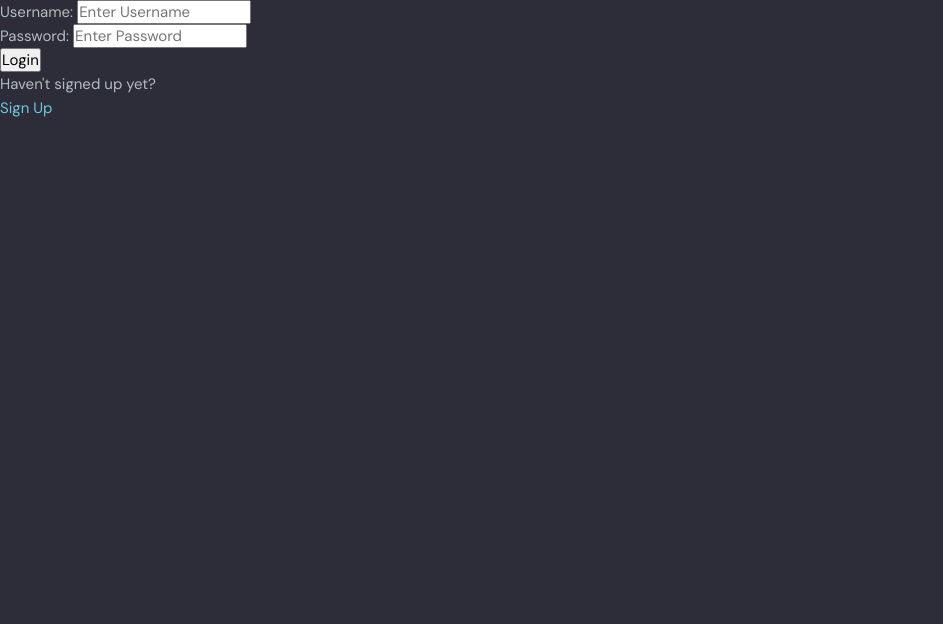
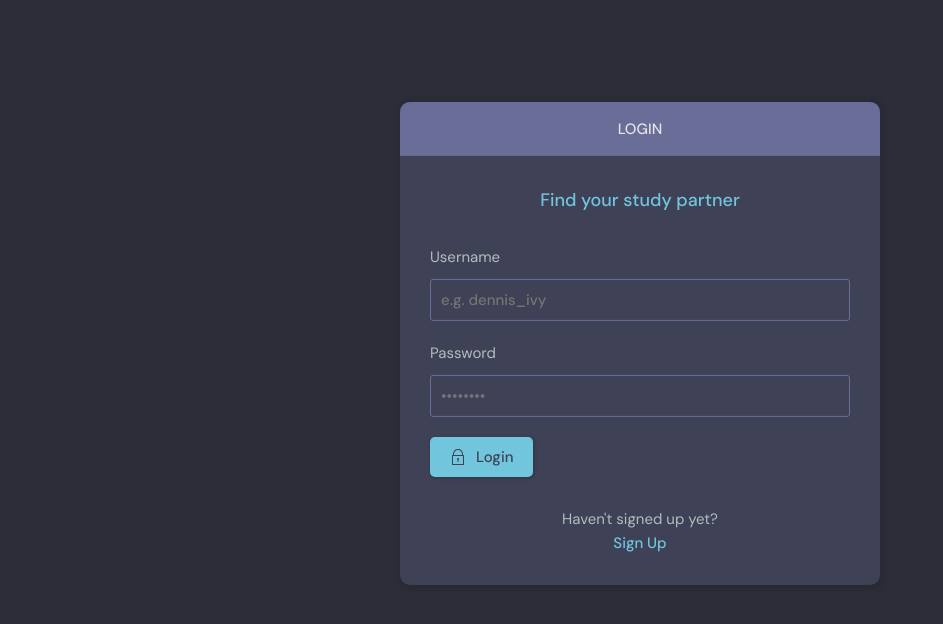
Before and after one commit to DeaaTH65/Study_Buddy, a Django app: page /login/ in a window 1280 px wide. Shown: the part 76-700 px from the top of the page, without its empty margins (0-943 px from the left). Run offline with Django 4.2, Linux system fonts and the light colour scheme.

Commit message:
login design

```diff
--- a/base/templates/base/login_register.html
+++ b/base/templates/base/login_register.html
@@ -2,30 +2,116 @@
 
 
 {% block content %}
+    <main class="auth layout">
       {% if page == 'login' %}
-<div>
-    <form method="POST" action="">
+      <div class="container">
+        <div class="layout__box">
+          <div class="layout__boxHeader">
+            <div class="layout__boxTitle">
+              <h3>Login</h3>
+            </div>
+          </div>
+          <div class="layout__body">
+            <h2 class="auth__tagline">Find your study partner</h2>
+
+            <form class="form" action="" method="POST">
               {% csrf_token %}
-        <label>Username:</label>
-        <input type="text" name="username" placeholder="Enter Username" />
-        <br/>
-        <label>Password:</label>
-        <input type="password" name="password" placeholder="Enter Password" />
-        <br/>
-        <input type="submit" value="Login" />
+              <div class="form__group form__group">
+                <label for="room_name">Username</label>
+                <input id="username" name="username" type="text" placeholder="e.g. dennis_ivy" />
+              </div>
+              <div class="form__group">
+                <label for="password">Password</label>
+                <input
+                  id="password"
+                  name="password"
+                  type="password"
+                  placeholder="&bull;&bull;&bull;&bull;&bull;&bull;&bull;&bull;"
+                />
+              </div>
+
+              <button class="btn btn--main" type="submit">
+                <svg
+                  version="1.1"
+                  xmlns="http://www.w3.org/2000/svg"
+                  width="32"
+                  height="32"
+                  viewBox="0 0 32 32"
+                >
+                  <title>lock</title>
+                  <path
+                    d="M27 12h-1v-2c0-5.514-4.486-10-10-10s-10 4.486-10 10v2h-1c-0.553 0-1 0.447-1 1v18c0 0.553 0.447 1 1 1h22c0.553 0 1-0.447 1-1v-18c0-0.553-0.447-1-1-1zM8 10c0-4.411 3.589-8 8-8s8 3.589 8 8v2h-16v-2zM26 30h-20v-16h20v16z"
+                  ></path>
+                  <path
+                    d="M15 21.694v4.306h2v-4.306c0.587-0.348 1-0.961 1-1.694 0-1.105-0.895-2-2-2s-2 0.895-2 2c0 0.732 0.413 1.345 1 1.694z"
+                  ></path>
+                </svg>
+
+                Login
+              </button>
+            </form>
+
+            <div class="auth__action">
               <p>Haven't signed up yet?</p>
-        <a href="{% url 'register' %}">Sign Up</a>
-    </form>
+              <a href="{% url 'register' %}" class="btn btn--link">Sign Up</a>
+            </div>
+          </div>
+        </div>
       </div>
       {% else %}
-<div>
-    <form method="POST" action="">
-        {% csrf_token %}
-        {{ form.as_p }}
-        <input type="submit" value="Register" />
+      <div class="container">
+        <div class="layout__box">
+          <div class="layout__boxHeader">
+            <div class="layout__boxTitle">
+              <h3>Register</h3>
+            </div>
+          </div>
+          <div class="layout__body">
+            <h2 class="auth__tagline">Find your study partner</h2>
+
+            <form class="form" action="" method="POST">
+              <div class="form__group form__group">
+                <label for="room_name">Username</label>
+                <input id="username" name="username" type="text" placeholder="e.g. dennis_ivy" />
+              </div>
+              <div class="form__group">
+                <label for="password">Password</label>
+                <input
+                  id="password"
+                  name="password"
+                  type="password"
+                  placeholder="&bull;&bull;&bull;&bull;&bull;&bull;&bull;&bull;"
+                />
+              </div>
+
+              <button class="btn btn--main" type="submit">
+                <svg
+                  version="1.1"
+                  xmlns="http://www.w3.org/2000/svg"
+                  width="32"
+                  height="32"
+                  viewBox="0 0 32 32"
+                >
+                  <title>lock</title>
+                  <path
+                    d="M27 12h-1v-2c0-5.514-4.486-10-10-10s-10 4.486-10 10v2h-1c-0.553 0-1 0.447-1 1v18c0 0.553 0.447 1 1 1h22c0.553 0 1-0.447 1-1v-18c0-0.553-0.447-1-1-1zM8 10c0-4.411 3.589-8 8-8s8 3.589 8 8v2h-16v-2zM26 30h-20v-16h20v16z"
+                  ></path>
+                  <path
+                    d="M15 21.694v4.306h2v-4.306c0.587-0.348 1-0.961 1-1.694 0-1.105-0.895-2-2-2s-2 0.895-2 2c0 0.732 0.413 1.345 1 1.694z"
+                  ></path>
+                </svg>
+
+                Login
+              </button>
             </form>
-    <p>Already signed up</p>
-    <a href="{% url 'login' %}">Login</a>
+
+            <div class="auth__action">
+              <p>Already signed up?</p>
+              <a href="{% url 'login' %}" class="btn btn--link">Login</a>
+            </div>
+          </div>
+        </div>
       </div>
       {% endif %}
+    </main>
 {% endblock content %}
--- a/base/templates/base/update-user.html
+++ b/base/templates/base/update-user.html
@@ -28,7 +28,7 @@
             {% endfor %}
 
             <div class="form__action">
-              <a class="btn btn--dark" href="index.html">Cancel</a>
+              <a class="btn btn--dark" href="{% url 'user-profile' user.id %}">Cancel</a>
               <button class="btn btn--main" type="submit">Update</button>
             </div>
           </form>
```
Also changed, not shown: base/templates/base/delete-old.html (deleted, +0 -10 lines), base/templates/base/login_register_old.html (added, +27 -0 lines). Lines whose indentation alone changed are shown as unchanged.
